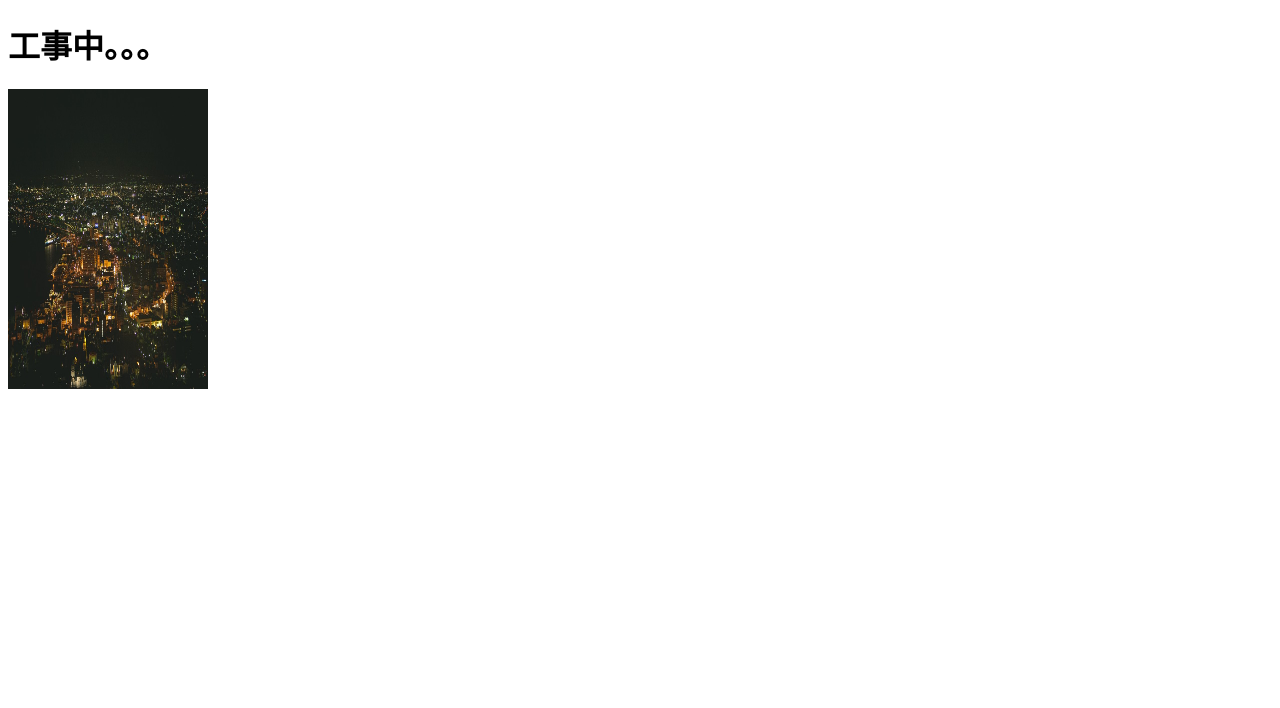
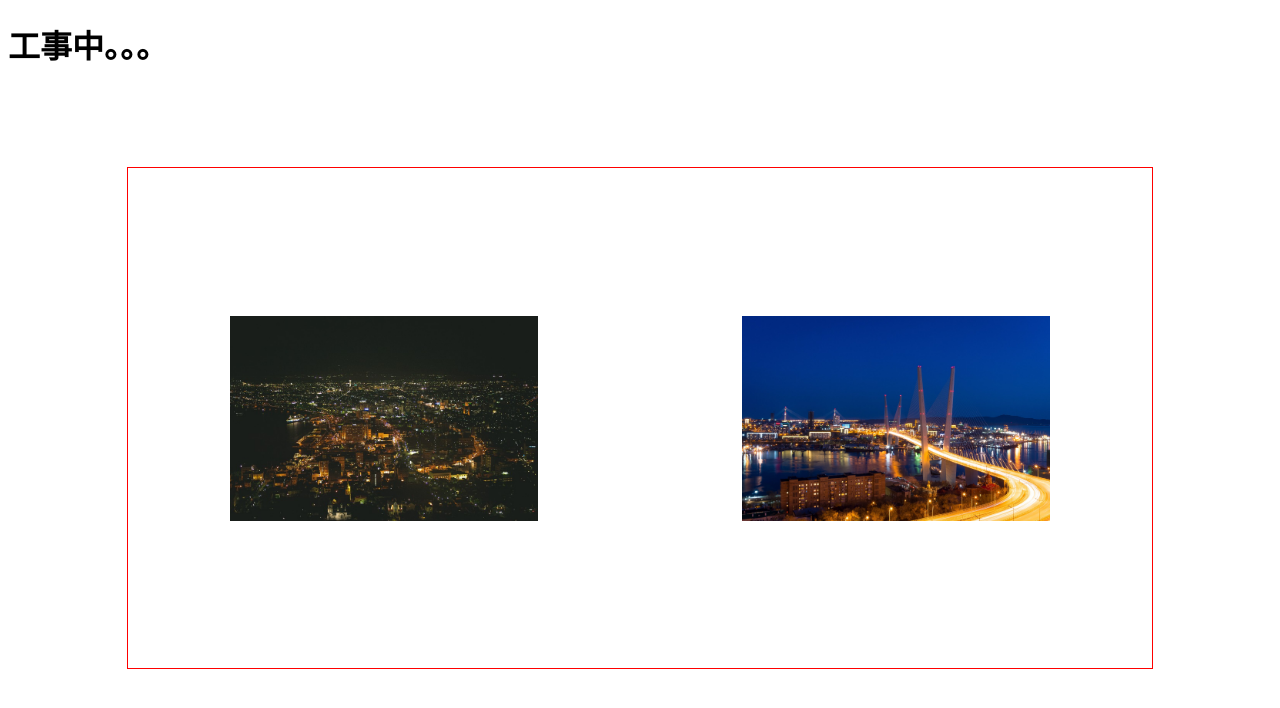
Before and after one commit to kento-yoshidu/NuxtFirebaseApp, a Next.js app: page / in a window 1280 px wide. Shown: the top 708 px of the page. Built offline with nearby package versions, Linux system fonts and the light colour scheme.

Commit message:
✨ #20 前後へ移動するボタンを作成

```diff
--- a/pages/index.tsx
+++ b/pages/index.tsx
@@ -1,42 +1,98 @@
-import { useState, useRef } from "react"
+import React, { useState, useRef } from "react"
 import Image from 'next/image'
 
 import type { NextPage } from 'next'
 
 const Home: NextPage = () => {
-  const [showPhoto, setShowPhoto] = useState<string | null>("image01.jpg")
+  const [showPhotoNumber, setShowPhotoNumber] = useState<number | null>(null)
   const ref = useRef<HTMLDialogElement | null>(null)
 
-  const openModal = () => {
+  const openModal = (photoNumber: number) => {
+    setShowPhotoNumber(photoNumber)
     ref?.current?.showModal()
   }
 
-  const closeMOdal = () => {
+  const closeModal = () => {
     ref?.current?.close()
+  }
+
+  const prevImage = () => {
+    showPhotoNumber === 1
+      ? setShowPhotoNumber(8)
+      : setShowPhotoNumber(showPhotoNumber - 1)
+  }
+
+  const nextImage = () => {
+    showPhotoNumber === 8
+      ? setShowPhotoNumber(1)
+      : setShowPhotoNumber(showPhotoNumber + 1)
   }
 
   return (
     <>
       <h1>工事中。。。</h1>
 
+      <div style={{
+        "display": "flex",
+        "justifyContent": "space-around",
+        "width": "80vw",
+        "height": "500px",
+        "margin": "100px auto",
+        "border": "1px solid red"
+      }}>
+
+        <div
+          style={{
+            "position": "relative",
+            "width": "30%"
+          }}
+        >
           <Image
-        onClick={openModal}
-        src={`/photo/${showPhoto}`}
+            onClick={() => openModal(1)}
+            src={`/photo/image01.jpg`}
             alt="test"
-        height={300}
-        width={200}
+            layout="fill"
+            objectFit="contain"
           />
+        </div>
+
+        <div
+          style={{
+            "position": "relative",
+            "width": "30%"
+          }}
+        >
+          <Image
+            onClick={() => openModal(2)}
+            src={`/photo/image02.jpg`}
+            alt="test"
+            layout="fill"
+            objectFit="contain"
+          />
+        </div>
+      </div>
 
       <dialog ref={ref}>
         ダイアログ
 
         <Image
-            src={`/photo/${showPhoto}`}
+          src={`/photo/image0${showPhotoNumber}.jpg`}
           alt="test"
           height={200}
           width={300}
         />
-        <button onClick={closeMOdal}>
+
+        {showPhotoNumber}
+
+        <button onClick={prevImage}>
+          Prev
+        </button>
+
+        <button onClick={nextImage}>
+          Next
+        </button>
+
+        <button onClick={closeModal}>
           Close
         </button>
       </dialog>
```
Lines whose indentation alone changed are shown as unchanged.
